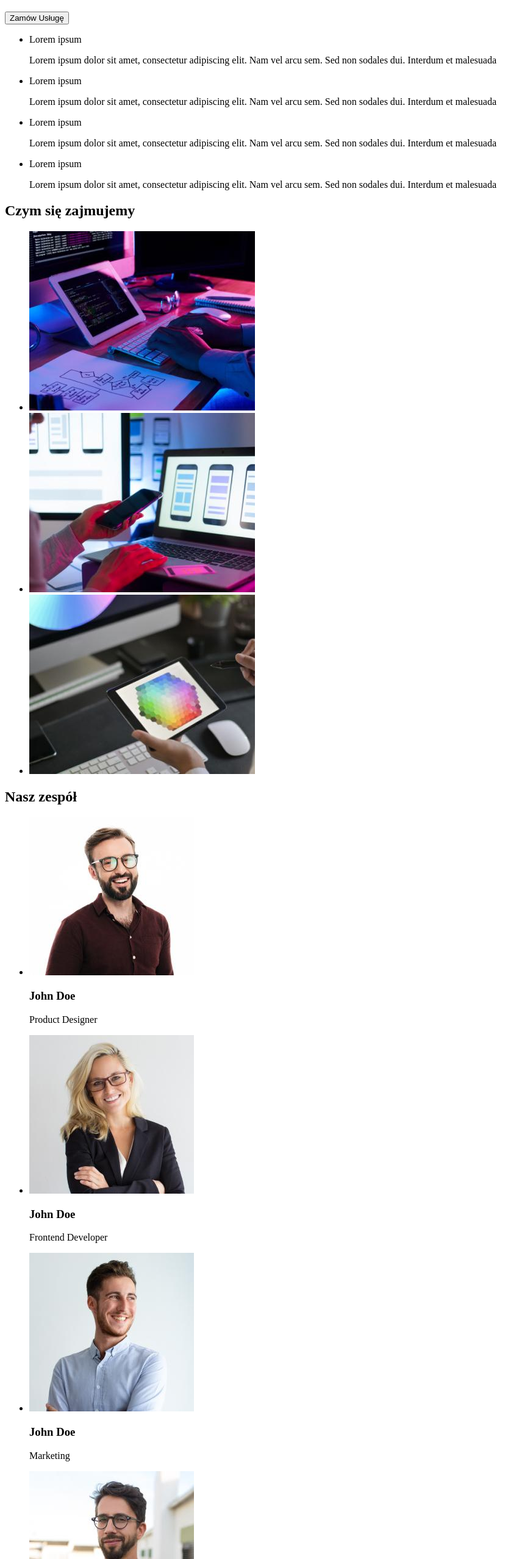
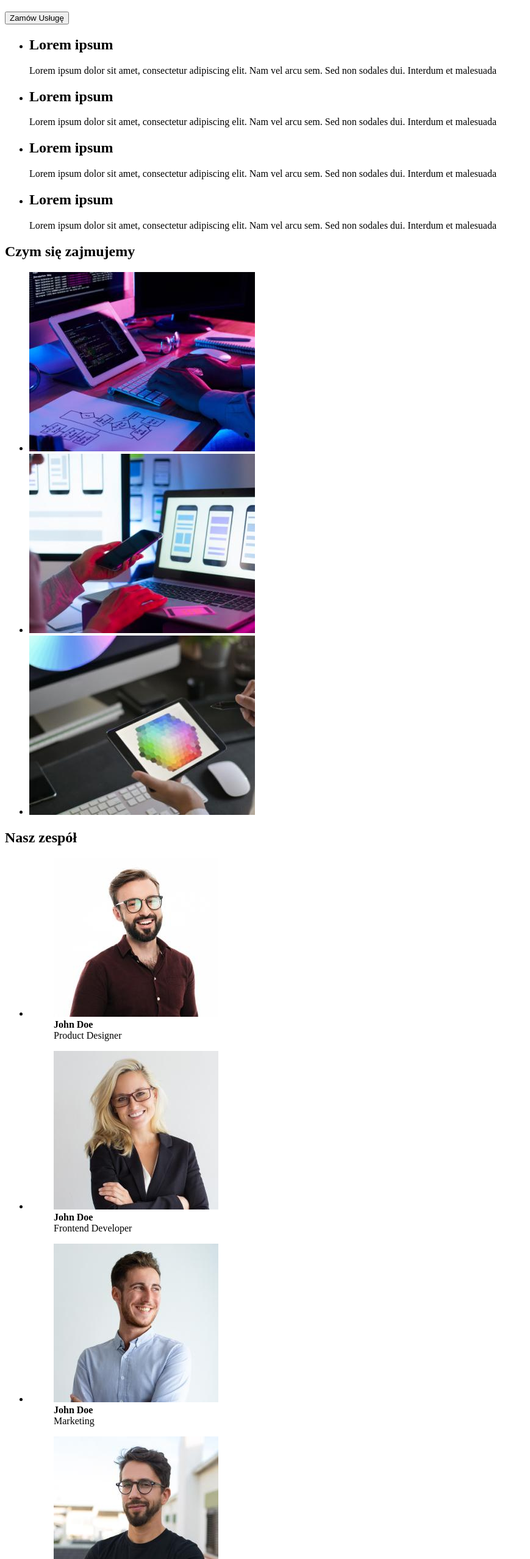
Before and after one commit to rolidabrowski/goit-markup-hw-01, a plain HTML site: page index.html in a window 1280 px wide. Shown: the part 184-2740 px from the top of the page at 61% size, without its empty margins (0-869 px from the left). Drawn offline with Linux system fonts and the light colour scheme.

Commit message:
Poprawki
Naniesienie poprawek zgodnie z zaleceniami mentora

```diff
--- a/index.html
+++ b/index.html
@@ -7,15 +7,15 @@
     <title>Studio</title>
   </head>
   <body>
-    <!--Menu-->
     <header>
-      <a href="#"
-        ><img
+      <a href="#" target="_blank">
+        <img
           src="images/header/logowebstudio.jpg"
           alt="logo WebStudio"
           width="144"
           height="20"
-      /></a>
+        />
+      </a>
       <nav>
         <ul>
           <li><a href="#">Agencja</a></li>
@@ -23,57 +23,62 @@
           <li><a href="#">Kontakt</a></li>
         </ul>
       </nav>
-      <a href="maitlo:info@devstudio.com">info@devstudio.com</a>
+      <a href="mailto:info@devstudio.com">info@devstudio.com</a>
       <a href="tel:+48111111111">+48 111 111 111</a>
     </header>
     <main>
-      <!--Header-->
       <section>
         <div>
           <h1>EFEKTYWNE ROZWIĄZANIA DLA WASZEGO BIZNESU</h1>
           <button type="button">Zamów Usługę</button>
         </div>
-        <!--Nasze atuty-->
         <div>
           <ul>
             <li>
-              Lorem ipsum
+              <hgroup>
+                <h2>Lorem ipsum</h2>
                 <p>
-                Lorem ipsum dolor sit amet, consectetur adipiscing elit. Nam vel
-                arcu sem. Sed non sodales dui. Interdum et malesuada
+                  Lorem ipsum dolor sit amet, consectetur adipiscing elit. Nam
+                  vel arcu sem. Sed non sodales dui. Interdum et malesuada
                 </p>
+              </hgroup>
             </li>
             <li>
-              Lorem ipsum
+              <hgroup>
+                <h2>Lorem ipsum</h2>
                 <p>
-                Lorem ipsum dolor sit amet, consectetur adipiscing elit. Nam vel
-                arcu sem. Sed non sodales dui. Interdum et malesuada
+                  Lorem ipsum dolor sit amet, consectetur adipiscing elit. Nam
+                  vel arcu sem. Sed non sodales dui. Interdum et malesuada
                 </p>
+              </hgroup>
             </li>
             <li>
-              Lorem ipsum
+              <hgroup>
+                <h2>Lorem ipsum</h2>
                 <p>
-                Lorem ipsum dolor sit amet, consectetur adipiscing elit. Nam vel
-                arcu sem. Sed non sodales dui. Interdum et malesuada
+                  Lorem ipsum dolor sit amet, consectetur adipiscing elit. Nam
+                  vel arcu sem. Sed non sodales dui. Interdum et malesuada
                 </p>
+              </hgroup>
             </li>
             <li>
-              Lorem ipsum
+              <hgroup>
+                <h2>Lorem ipsum</h2>
                 <p>
-                Lorem ipsum dolor sit amet, consectetur adipiscing elit. Nam vel
-                arcu sem. Sed non sodales dui. Interdum et malesuada
+                  Lorem ipsum dolor sit amet, consectetur adipiscing elit. Nam
+                  vel arcu sem. Sed non sodales dui. Interdum et malesuada
                 </p>
+              </hgroup>
             </li>
           </ul>
         </div>
       </section>
-      <!--Czym się zajmujemy-->
       <section>
         <h2>Czym się zajmujemy</h2>
         <ul>
           <li>
             <img
-              src="images/main/box/box1.jpg"
+              src="images/main/services/programming.jpg"
               alt="programista koduje strone internetową"
               width="370"
               height="294"
@@ -81,78 +86,87 @@
           </li>
           <li>
             <img
-              src="images/main/box/box2.jpg"
-              alt="programista trzyma telefon komórkowy w ręku"
+              src="images/main/services/design.jpg"
+              alt="projektant dostsowuje układ strony"
               width="370"
               height="294"
             />
           </li>
           <li>
             <img
-              src="images/main/box/box3.jpg"
-              alt="programista wybiera kolor z palety barw na tablecie"
+              src="images/main/services/ui.jpg"
+              alt="projektant dobiera kolor"
               width="370"
               height="294"
             />
           </li>
         </ul>
       </section>
-      <!--Nasz zespół-->
       <section>
         <h2>Nasz zespół</h2>
         <ul>
           <li>
+            <figure>
               <img
                 src="images/main/team/johndoe1.jpg"
                 alt="Zdjęcie johndoe1"
                 width="270"
                 height="260"
               />
-            <h3>John Doe</h3>
-            <p>Product Designer</p>
+              <figcaption>
+                <strong>John Doe</strong><br />Product Designer
+              </figcaption>
+            </figure>
           </li>
           <li>
+            <figure>
               <img
                 src="images/main/team/johndoe2.jpg"
                 alt="Zdjęcie johndoe2"
                 width="270"
                 height="260"
               />
-            <h3>John Doe</h3>
-            <p>Frontend Developer</p>
+              <figcaption>
+                <strong>John Doe</strong><br />Frontend Developer
+              </figcaption>
+            </figure>
           </li>
           <li>
+            <figure>
               <img
                 src="images/main/team/johndoe3.jpg"
-              alt="Zdjęcie johndoe3"
+                alt="Zdjęcie johndoe4"
                 width="270"
                 height="260"
               />
-            <h3>John Doe</h3>
-            <p>Marketing</p>
+              <figcaption><strong>John Doe</strong><br />Marketing</figcaption>
+            </figure>
           </li>
           <li>
+            <figure>
               <img
                 src="images/main/team/johndoe4.jpg"
                 alt="Zdjęcie johndoe4"
                 width="270"
                 height="260"
               />
-            <h3>John Doe</h3>
-            <p>UI Designer</p>
+              <figcaption>
+                <strong>John Doe</strong><br />UI Designer
+              </figcaption>
+            </figure>
           </li>
         </ul>
       </section>
     </main>
-    <!--Stopka-->
     <footer>
-      <a href="#"
-        ><img
+      <a href="#">
+        <img
           src="images/header/logowebstudio.jpg"
           alt="logo WebStudio"
           width="144"
           height="20"
-      /></a>
+        />
+      </a>
       <address>
         <ul>
           <li>
```
Also changed, not shown: images/main/services/design.jpg (renamed from images/main/box/box2.jpg), images/main/services/programming.jpg (renamed from images/main/box/box1.jpg), images/main/services/ui.jpg (renamed from images/main/box/box3.jpg). Lines whose indentation alone changed are shown as unchanged.
